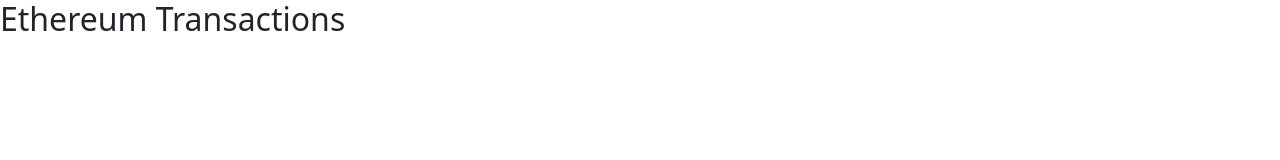
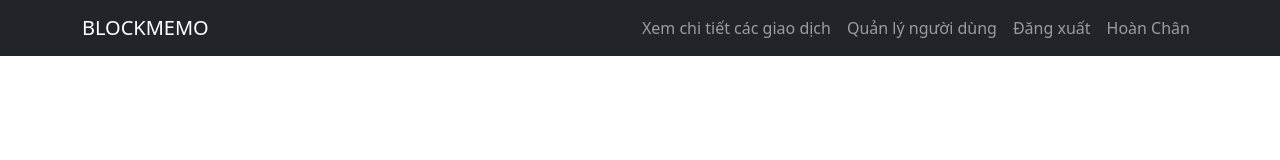
Before and after one commit to HoanChan/BlockChain, a website: page src/show.html in a window 1280 px wide. Drawn offline with nearby package versions, Linux system fonts and the light colour scheme.

Commit message:
Sửa xíu giao diện của Show

```diff
--- a/src/show.html
+++ b/src/show.html
@@ -1,17 +1,44 @@
 <!DOCTYPE html>
 <html lang="en">
+
 <head>
     <meta charset="UTF-8">
     <meta name="viewport" content="width=device-width, initial-scale=1.0">
     <title>Transaction Details</title>
-    <link href="https://cdn.jsdelivr.net/npm/bootstrap@5.3.0-alpha1/dist/css/bootstrap.min.css" rel="stylesheet" integrity="sha384-GLhlTQ8iRABdZLl6O3oVMWSktQOp6b7In1Zl3/Jr59b6EGGoI1aFkw7cmDA6j6gD" crossorigin="anonymous">
-    <script src="https://cdn.jsdelivr.net/npm/bootstrap@5.3.0-alpha1/dist/js/bootstrap.bundle.min.js" integrity="sha384-w76AqPfDkMBDXo30jS1Sgez6pr3x5MlQ1ZAGC+nuZB+EYdgRZgiwxhTBTkF7CXvN" crossorigin="anonymous"></script>
+    <link href="https://cdn.jsdelivr.net/npm/bootstrap@5.3.0-alpha1/dist/css/bootstrap.min.css" rel="stylesheet"
+        integrity="sha384-GLhlTQ8iRABdZLl6O3oVMWSktQOp6b7In1Zl3/Jr59b6EGGoI1aFkw7cmDA6j6gD" crossorigin="anonymous">
+    <script src="https://cdn.jsdelivr.net/npm/bootstrap@5.3.0-alpha1/dist/js/bootstrap.bundle.min.js"
+        integrity="sha384-w76AqPfDkMBDXo30jS1Sgez6pr3x5MlQ1ZAGC+nuZB+EYdgRZgiwxhTBTkF7CXvN"
+        crossorigin="anonymous"></script>
     <script src="https://cdn.jsdelivr.net/npm/web3/dist/web3.min.js"></script>
     <script src="/js/decoder.js"></script>
 </head>
+
 <body>
+    <!-- Thanh menu -->
+    <nav class="navbar navbar-expand-lg navbar-dark bg-dark">
+        <div class="container">
+            <a class="navbar-brand" href="/">BLOCKMEMO</a>
+            <ul class="navbar-nav ms-auto">
+                <li class="nav-item">
+                    <a class="nav-link" href="/show">Xem chi tiết các giao dịch</a>
 
-<h2>Ethereum Transactions</h2>
-<div id="transactionsContainer" class="row row-cols-1 row-cols-md-3 g-4"></div>
+                </li>
+                <a class="nav-link" href="/phanQuyen">Quản lý người dùng</a>
+                </li>
+                <li class="nav-item">
+                    <a class="nav-link" href="#">Đăng xuất</a>
+                </li>
+                <li class="nav-item">
+                    <a class="nav-link" href="#">Hoàn Chân</a>
+                </li>
+            </ul>
+        </div>
+    </nav>
+
+    <div class="container-fluid mt-5">
+        <div id="transactionsContainer" class="row row-cols-1 row-cols-md-3 g-4"></div>
+    </div>
 </body>
+
 </html>
```
